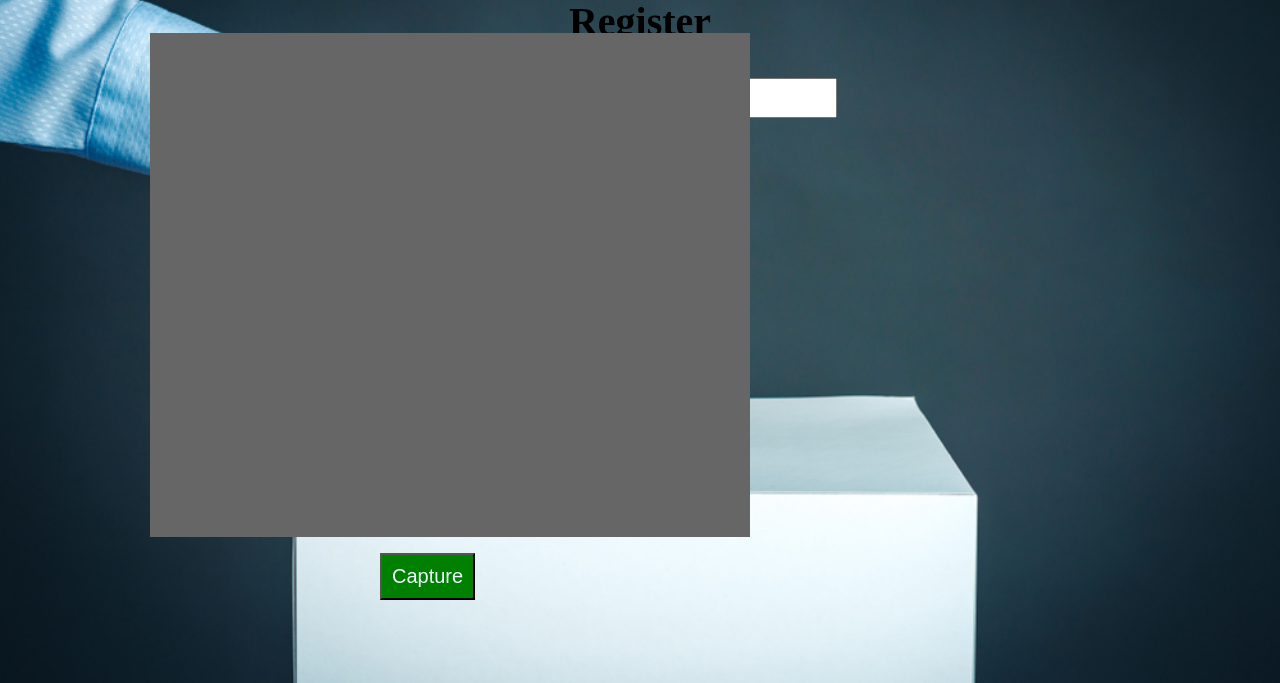
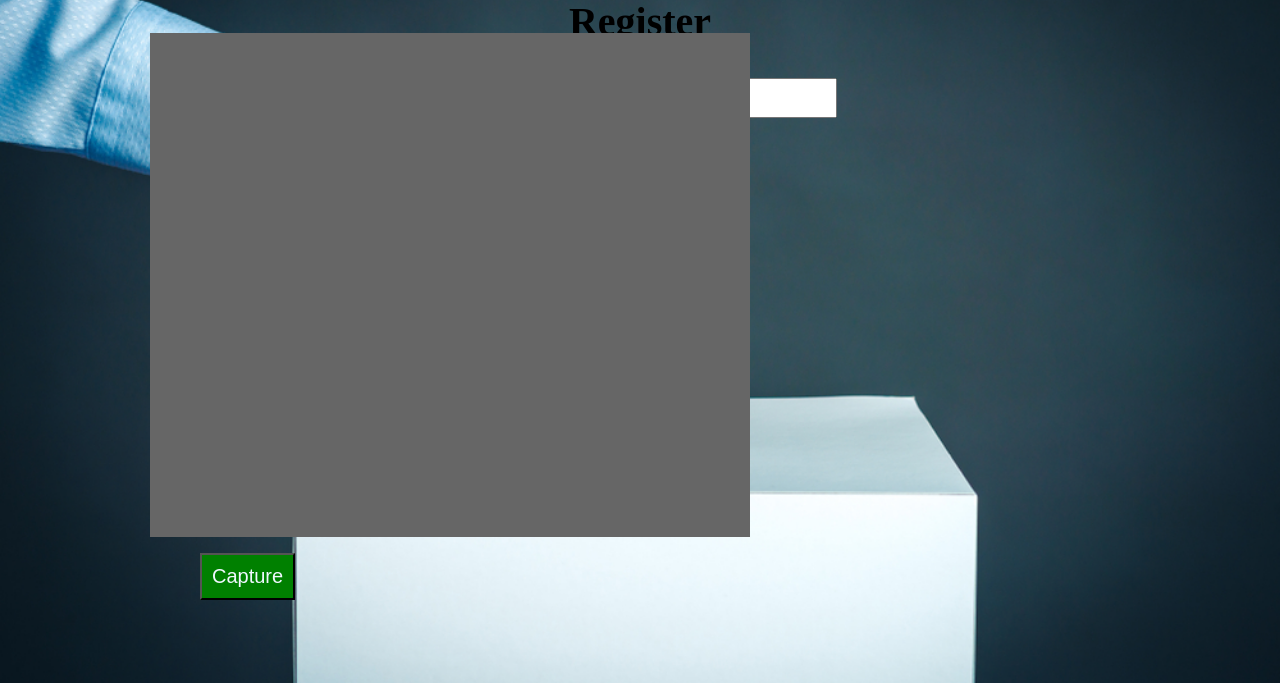
Before and after one commit to locker55198/facevote, a Flask app: page /register in a window 1280 px wide. Shown: the part 117-800 px from the top of the page. Run offline with Flask 2, Linux system fonts and the light colour scheme.

Commit message:
Update register.html

```diff
--- a/templates/register.html
+++ b/templates/register.html
@@ -20,7 +20,7 @@
             <video id="video" width="600" height="500" autoplay></video>
             <br>
         </div>
-        <button onclick="captureImage()" style="background-color: green; color: aliceblue; font-size: 20px; position: absolute; padding: 10px; top: 670px; left: 380px;">Capture</button>
+        <button onclick="captureImage()" style="background-color: green; color: aliceblue; font-size: 20px; position: absolute; padding: 10px; top: 670px; left: 200px;">Capture</button>
 
         <script>
             var video = document.getElementById('video');
```
